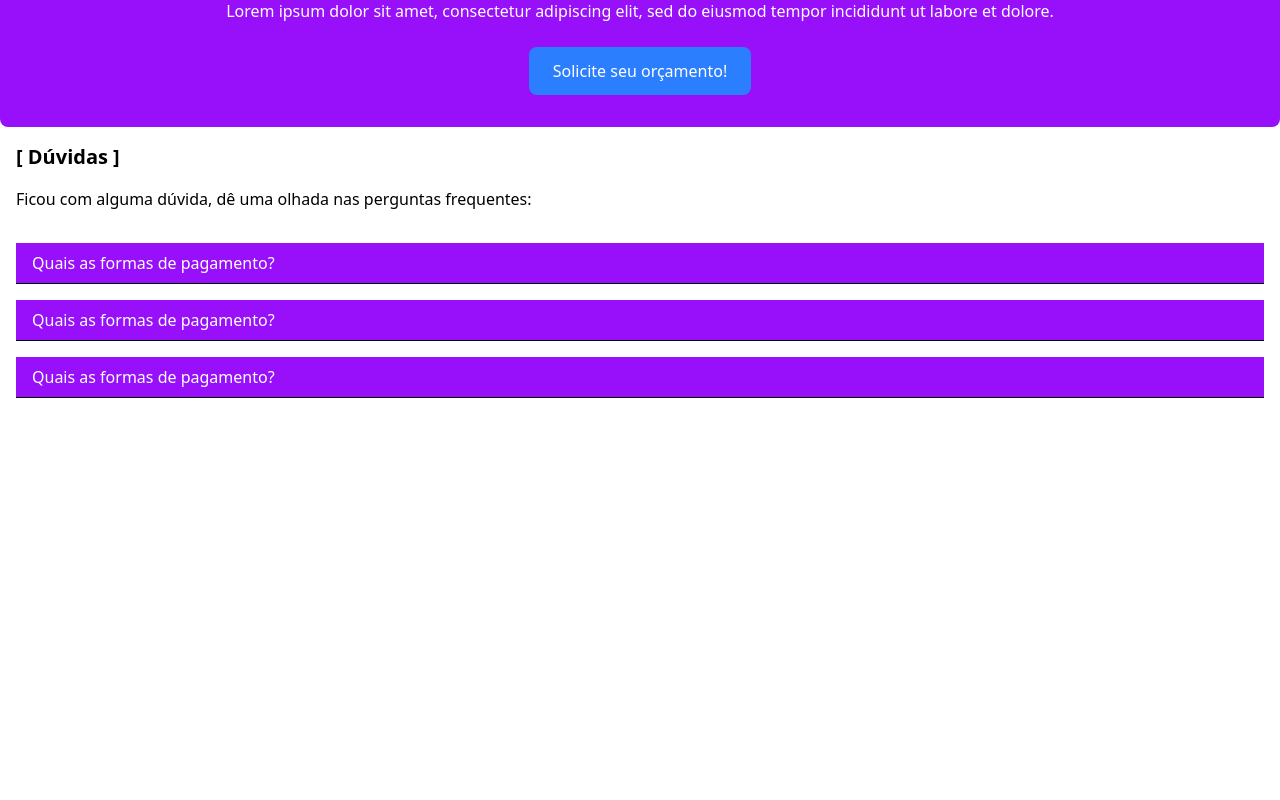
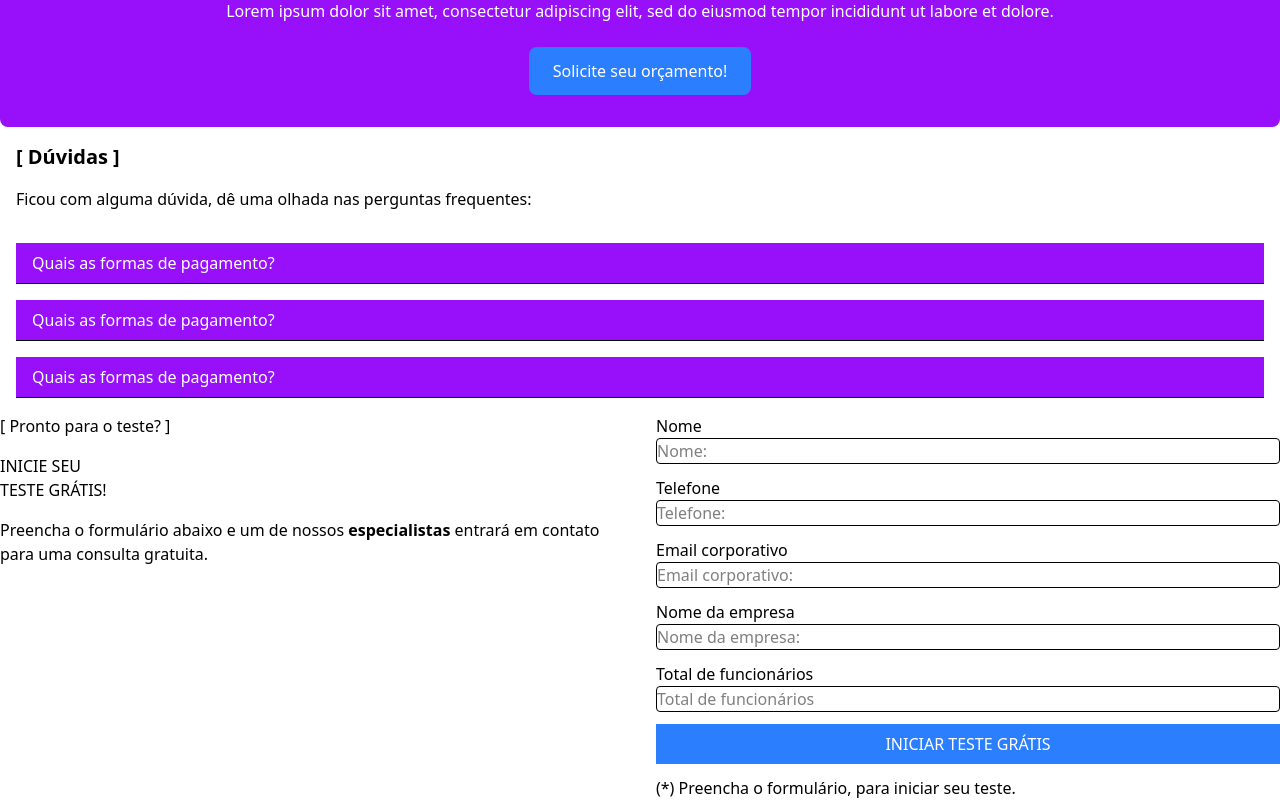
Before and after one commit to lucasbailo/FrontExpensesControl, a React (Vite) app: page / in a window 1280 px wide. Shown: the part 2580-3380 px from the top of the page. Before the commit the page ends 2994 px from the top, so only its background shows below. Built offline with nearby package versions, Linux system fonts and the light colour scheme.

Commit message:
create: criando a seção de Teste Gratis

```diff
--- a/src/Pages/home.jsx
+++ b/src/Pages/home.jsx
@@ -4,6 +4,7 @@ import Faq from "../components/Faq";
 import FristSection from "../components/FirstSection";
 import InfoSection from "../components/InfoSection";
 import MediaSection from "../components/MediaSection";
+import TesteGratis from "../components/TesteGratis";
 
 export default function Home() {
     return (
@@ -14,6 +15,7 @@ export default function Home() {
             <Beneficios />
             <MediaSection />
             <Faq />
+            <TesteGratis />
         </>
     );
 }
--- /dev/null
+++ b/src/components/TesteGratis.jsx
@@ -0,0 +1,118 @@
+import { useState } from "react";
+
+export default function TesteGratis() {
+    const [form, setForm] = useState({
+        nome: "",
+        telefone: "",
+        email: "",
+        empresa: "",
+        totalFuncionarios: "",
+    });
+
+    function handleChange(e) {
+        const { name, value } = e.target;
+        setForm((prev) => ({ ...prev, [name]: value }));
+    }
+
+    function handleSubmit(e) {
+        e.preventDefault();
+        // TODO: enviar dados
+        console.log("Form enviado:", form);
+    }
+
+    return (
+        <section className="w-full">
+            <div className="grid grid-cols-1 md:grid-cols-2 gap-8">
+                {/* Lado esquerdo: título e texto */}
+                <div className="flex flex-col gap-4">
+                    <div>
+                        <p>[ Pronto para o <span>teste?</span> ]</p>
+                    </div>
+
+                    <div className="flex flex-col">
+                        <h2>INICIE SEU</h2>
+                        <h2>TESTE GRÁTIS!</h2>
+                    </div>
+
+                    <div className="flex flex-col gap-2">
+                        <p>
+                            Preencha o formulário abaixo e um de
+                            nossos <strong>especialistas</strong> entrará em contato
+                            para uma consulta gratuita.
+                        </p>
+                    </div>
+                </div>
+
+                {/* Lado direito: formulário */}
+                <form onSubmit={handleSubmit} className="flex flex-col gap-3">
+                    <label className="flex flex-col">
+                        <span>Nome</span>
+                        <input
+                            className="border border-1 rounded-sm"
+                            name="nome"
+                            type="text"
+                            placeholder="Nome:"
+                            value={form.nome}
+                            onChange={handleChange}
+                        />
+                    </label>
+
+                    <label className="flex flex-col">
+                        <span>Telefone</span>
+                        <input
+                            className="border border-1 rounded-sm"
+                            name="telefone"
+                            type="tel"
+                            placeholder="Telefone:"
+                            value={form.telefone}
+                            onChange={handleChange}
+                        />
+                    </label>
+
+                    <label className="flex flex-col">
+                        <span>Email corporativo</span>
+                        <input
+                            className="border border-1 rounded-sm"
+                            name="email"
+                            type="email"
+                            placeholder="Email corporativo:"
+                            value={form.email}
+                            onChange={handleChange}
+                        />
+                    </label>
+
+                    <label className="flex flex-col">
+                        <span>Nome da empresa</span>
+                        <input
+                            className="border border-1 rounded-sm"
+                            name="empresa"
+                            type="text"
+                            placeholder="Nome da empresa:"
+                            value={form.empresa}
+                            onChange={handleChange}
+                        />
+                    </label>
+
+                    <label className="flex flex-col">
+                        <span>Total de funcionários</span>
+                        <input
+                            className="border border-1 rounded-sm"
+                            name="totalFuncionarios"
+                            type="number"
+                            placeholder="Total de funcionários"
+                            value={form.totalFuncionarios}
+                            onChange={handleChange}
+                            min={0}
+                        />
+                    </label>
+
+                    <button type="submit" className="cursor-pointer bg-blue-500 text-white p-2">
+                        INICIAR TESTE GRÁTIS
+                    </button>
+
+                    <p>(*) Preencha o formulário, para iniciar seu teste.</p>
+                </form>
+            </div>
+        </section>
+    );
+}
```
